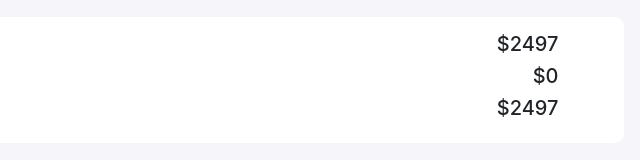
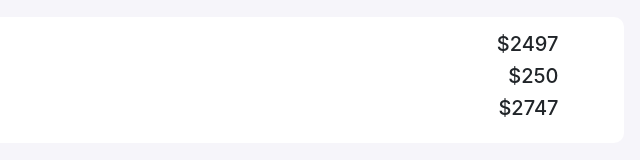
Before and after one commit to ShararNur/shopping-cart, a plain HTML site: page index.html in a window 1280 px wide. Both pictures are taken after a click on the button 853 px from the left and 242 px from the top of the page. Shown: the part 512-672 px from the top of the page, 464-1104 px from the left. Drawn offline with nearby package versions, Linux system fonts and the light colour scheme.

Commit message:
Add subtotal and Total

```diff
--- a/index.html
+++ b/index.html
@@ -65,8 +65,8 @@
 
                      <div class="col-md-4 status">
                         <h5>$<span id="subtotal">1278</span></h5>
-                        <h5>$0</h5>
-                        <h5>$<span id="total">1278</span></h5>
+                        <h5 id="tax">$128</h5>
+                        <h5 id="grand-total">$1406</span></h5>
                      </div>
                   </div>
                </div>
@@ -140,11 +140,12 @@
          subtotalNumber = subtotalNumber + num;
          document.getElementById("subtotal").innerText = subtotalNumber;
 
-         document.getElementById("total").innerText = subtotalNumber;
+         const tax = Math.round(subtotalNumber * 0.1);
+         document.getElementById("tax").innerText = '$' + tax;
+
+         const grandTotal = tax + subtotalNumber;
+         document.getElementById("grand-total").innerText = '$' + grandTotal;
       }
-
-
-
 
    </script>
 </body>
```
